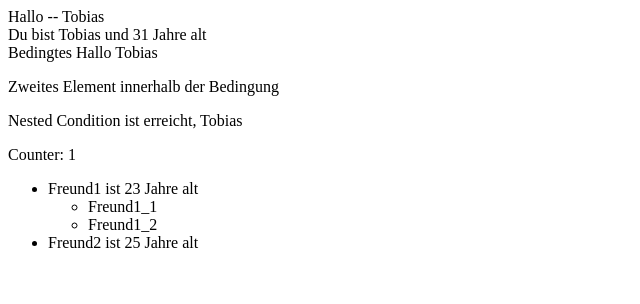
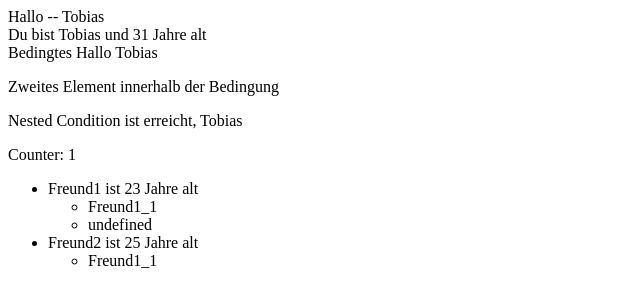
Before and after one commit to tobi2409/template-engine, a plain HTML site: page index.html in a window 1280 px wide. Shown: the full height of the page, 0-640 px from the left. Drawn offline with Linux system fonts and the light colour scheme.

Commit message:
Stand 21.10.2025

```diff
--- a/index.html
+++ b/index.html
@@ -61,10 +61,10 @@
                 age: 23
             }, {
                 name: 'Freund2',
-                childs: [],
+                childs: ['Freund2_1'],
                 age: 25
             }],
-            showChilds: false
+            showChilds: true
         }
 
         render(data, document.getElementById('app'))
--- a/template-engine.js
+++ b/template-engine.js
@@ -1,5 +1,6 @@
 // TODOs:
 // nodeHolder.node muss bei einem Listenelement darstellen, ob etwas erstellt, geupdatet oder gelöscht wurde (bei Zuweisung eines neuen Arrays -> komplett neurendern)
+// bei nodeHoldersByKeys liegen noch Keys mit Kontext drin
 // ifTag-Handler braucht noch context
 // if im each funktioniert nicht
 // beim Refresh könnten bei einem each innerhalb eines if Probleme auftreten
@@ -23,7 +24,7 @@ nodeHoldersByKeys.appendToKey = function(key, nodeHolder) {
     }
 }
 
-function resolveRelativeKey(key, data, context = new Map()) {
+function resolveKey(key, data, context = new Map()) {
     const splitted = key.split('.')
     const isFirstContext = context.has(splitted[0])
     const rootKey = isFirstContext ? context.get(splitted[0]).data : data
@@ -41,10 +42,16 @@ function resolveRelativeKey(key, data, context = new Map()) {
 function convertToFullKey(relativeKey, context, index) {
     const splitted = relativeKey.split('.')
     const isFirstContext = context.has(splitted[0])
-    return isFirstContext ? `${context.get(splitted[0]).of}.${index}.${splitted.slice(1).join('.')}` : relativeKey
+
+    if (!isFirstContext) {
+        return relativeKey
+    }
+
+    const r = convertToFullKey(`${context.get(splitted[0]).of}.${index}${splitted.length > 1 ? '.':''}${splitted.slice(1).join('.')}`, context, index)
+    return r
 }
 
-function interpolateText(node, data, context = new Map(), index = -1) {
+function interpolateText(node, data, context = new Map(), index = -1, toFullKeyTemplate = false) {
     if (node.nodeType !== Node.TEXT_NODE
         && !(node.tagName === 'SPAN' && node.dataset.template)
     ) {
@@ -55,9 +62,15 @@ function interpolateText(node, data, context = new Map(), index = -1) {
 
     // im Falle dass es ein Span ist, ist sein textContent bereits interpoliert -> template-Sicherung verwenden
     // bei einem noch nicht gewrappten Text wird einfach sein textContent genommen, da dieser noch ein Template ist
-    const template = node.nodeType === Node.TEXT_NODE ? node.textContent : node.dataset.template
+    let template = node.nodeType === Node.TEXT_NODE ? node.textContent : node.dataset.template
 
     if (regex.test(template)) {
+        if (toFullKeyTemplate) {
+            template = template.replace(regex, (_, key) => {
+                return `{{ ${convertToFullKey(key, context, index)} }}`
+            })
+        }
+
         // Text wird in ein Span gewrappt, damit dort im Dataset das Template gesichert werden kann
         // ist es bereits ein Span, wird das wiederverwendet und sein Text anhand seines Templates ersetzt
 
@@ -70,24 +83,16 @@ function interpolateText(node, data, context = new Map(), index = -1) {
             wrappedText.dataset.template = template
         }
 
-        let key = ''
         wrappedText.innerText = template
                                 .replace(/(\r\n|\n|\r)/gm, '')
                                 .replace(regex, (_, key) => {
-                                    const _context = new Map()
-
-                                    // Kopie, sonst wird auf überschriebenen Context-Key zugegriffen
-                                    for (const [key, value] of context.entries()) {
-                                        _context.set(key, value)
-                                    }
-
-                                    nodeHoldersByKeys.appendToKey(convertToFullKey(key, _context, index), { node: wrappedText, context: _context })
-                                    return resolveRelativeKey(key, data, _context)
+                                    nodeHoldersByKeys.appendToKey(key, { node: wrappedText, context: context })
+                                    return resolveKey(key, data, context)
                                 })
     }
 }
 
-function handleIfTag(node, data) {
+function handleIfTag(node, data, context = new Map(), index = -1, toFullKeyTemplate = false, refreshMode = false) {
     if (!node.hasAttribute('test')) {
         console.error('if-Tag requires test-Attribute')
         return
@@ -97,25 +102,36 @@ function handleIfTag(node, data) {
     // kann display im positiven Testfall auch leer bleiben
     const conditionKey = node.getAttribute('test')
     //console.log(conditionKey)
-    nodeHoldersByKeys.appendToKey(conditionKey, { node: node, context: {} })
+
+    /*const _context = new Map()
+
+    for (const [key, value] of context.entries()) {
+        _context.set(key, value)
+    }*/
+
+    nodeHoldersByKeys.appendToKey(conditionKey, { node: node, context: context })
 
     const conditionValue = data[conditionKey]
     node.style.display = conditionValue ? '' : 'none'
 
     if (conditionValue) {
-        render(data, node)
+        renderNodes(data, node.childNodes, context, index, toFullKeyTemplate, refreshMode)
     }
 }
 
-function handleEachTag(node, data, context = new Map(), index = -1) {
+function handleEachTag(node, data, context = new Map(), index = -1, toFullKeyTemplate = false, refreshMode = false) {
+    if (refreshMode) {
+        return
+    }
+
     const ofAttribute = node.getAttribute('of')
     const asAttribute = node.getAttribute('as')
 
     node.style.display = 'none'
 
-    const items = resolveRelativeKey(ofAttribute, data, context)
+    const items = resolveKey(ofAttribute, data, context)
 
-    if (!items instanceof Array) {
+    if (!(items instanceof Array)) {
         console.error('each-of must be an Array')
         return
     }
@@ -127,40 +143,49 @@ function handleEachTag(node, data, context = new Map(), index = -1) {
 
         for (const c of node.childNodes) {
             const cloned = c.cloneNode(true)
-            render(data, cloned, context, i)
+            render(data, cloned, context, i, true, refreshMode)
             node.parentNode.insertBefore(cloned, node)
         }
     }
+
+    // bei each findet keine Aufführung in nodeHoldersByKeys statt,
+    // da beim Refresh auf die zuvor bereits gerenderten each-Child-Elemente zurückgegriffen wird
 }
 
-function handleDefaultTag(node, data, context = new Map(), index = -1) {
-    interpolateText(node, data, context, index)
-    render(data, node, context, index)
+function handleDefaultTag(node, data, context = new Map(), index = -1, toFullKeyTemplate = false, refreshMode = false) {
+    interpolateText(node, data, context, index, toFullKeyTemplate)
+    renderNodes(data, node.childNodes, context, index, toFullKeyTemplate, refreshMode)
 }
 
-function renderChildNodes(data, childNodes, context = new Map(), index = -1) {
+function renderNodes(data, nodes, context = new Map(), index = -1, toFullKeyTemplate = false, refreshMode = false) {
     // childNodes beinhaltet im Gegensatz zu children auch Text-Nodes
-    const _childNodes = Array.from(childNodes)
+    const _nodes = Array.from(nodes)
 
-    for (const c of _childNodes) {
+    const _context = new Map()
+
+    for (const [key, value] of context.entries()) {
+        _context.set(key, value)
+    }
+
+    for (const n of _nodes) {
         //console.log(c)
-        switch (c.tagName) {
+        switch (n.tagName) {
             case 'IF':
-                handleIfTag(c, data)
+                handleIfTag(n, data, _context, index, toFullKeyTemplate, refreshMode)
                 break
             case 'EACH':
-                handleEachTag(c, data, context, index)
+                handleEachTag(n, data, _context, index, toFullKeyTemplate, refreshMode)
                 break
             default:
-                handleDefaultTag(c, data, context, index)
+                handleDefaultTag(n, data, _context, index, toFullKeyTemplate, refreshMode)
                 break
         }
     }
 }
 
 // für Root-Node
-function render(data, node, context = new Map(), index = -1) {
-    renderChildNodes(data, node.childNodes, context, index)
+function render(data, node, context = new Map(), index = -1, toFullKeyTemplate = false, refreshMode = false) {
+    renderNodes(data, [node], context, index, toFullKeyTemplate, refreshMode)
 }
 
 function refresh(data, changes) {
@@ -169,7 +194,7 @@ function refresh(data, changes) {
 
         for (const n of linkedNodeHolders) {
             //console.log(n.node)
-            renderChildNodes(data, [n.node], n.context)
+            renderNodes(data, [n.node], n.context, -1, false, true)
         }
     }
 }
```
